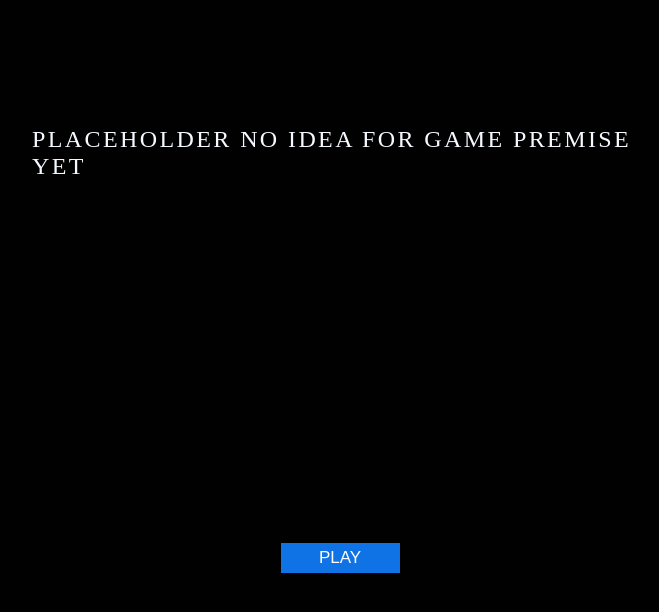
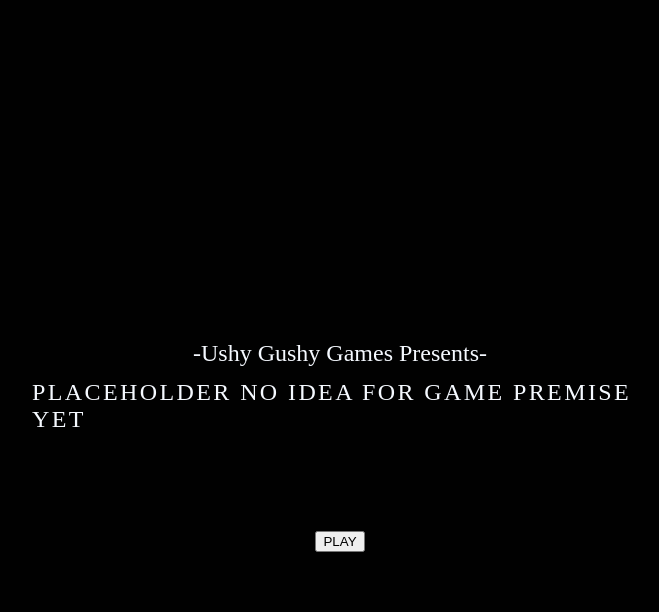
Before and after one commit to bigolchris/A-Game-With-A-Friend, a website built with Vite: page index.html in a window 1280 px wide. Shown: the whole page, without its empty margins (300-959 px from the left). Built offline with nearby package versions, Linux system fonts and the light colour scheme; files whose address does not match are found by name.

Commit message:
forgot to push

```diff
--- a/src/styles/components/_popup.scss
+++ b/src/styles/components/_popup.scss
@@ -4,41 +4,30 @@ $margin-bottom: 0.5em;
 
 .modal-content {
   display: flex;
+  height: 100%;
   flex-direction: column;
   align-items: center;
-
-  // border: 1px solid black;
-  // width: 25%;
-  // border-radius: 3em;
-  // background-color: rgb(227, 225, 225);
+  justify-content: space-around;
 }
 
 .modal-container {
-  // display: flex;
-  // justify-content: center;
   background-color: $main-bg-color;
-  width: 100vw;
+  // since the width and height cover the entire screen we don't need to center the modal
+  width: 100%;
   height: 100vh;
-  position: absolute;
-  transform: translate(-50%, -50%);
-  left: 50%;
-  top: 50%;
+  position: fixed;
+  left: 0;
+  top: 0;
   &.fade-out {
     animation: fade-out 1s forwards;
   }
   .content-msg {
     position: relative;
-    top: -25em;
-    letter-spacing: 0.2em;
-    font-size: 20px;
-    // right: -0.5em;
   }
 
   .content-body {
     position: relative;
-    top: -10em;
     letter-spacing: 0.1em;
-    // right: 0.1em;
   }
 
   .btn-play {
@@ -56,8 +45,6 @@ $margin-bottom: 0.5em;
     box-shadow: 2px 2px 5px black;
     border-radius: 8px;
   }
-  // border-radius: 1em;
-  // display: none;
 }
 
 .modal-wrapper {
@@ -81,15 +68,5 @@ $margin-bottom: 0.5em;
 }
 
 .btn-play {
-  margin: $margin-bottom;
-  display: block;
-  position: relative;
-  width: 7em;
-  text-align: center;
-  background-color: #0f72e5;
-  color: #ffffff;
-  border: none;
-  font-size: 17px;
-  cursor: pointer;
-  padding: 5px 0;
+
 }
```
Also changed, not shown: src/main.js (+24 -0 lines).
